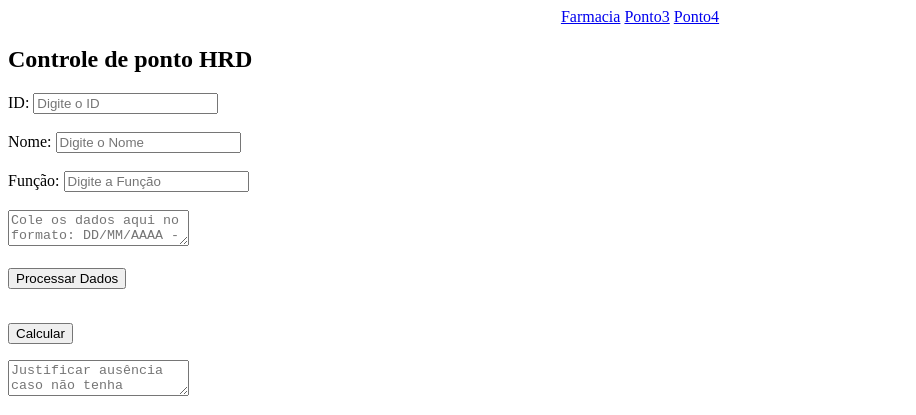
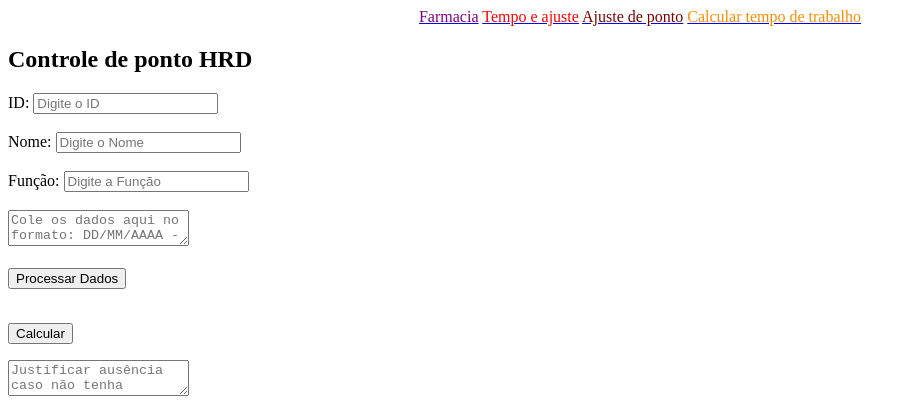
Before and after one commit to JackyMayers/ponto4, a plain HTML site: page index.html in a window 1280 px wide. Shown: the top 415 px of the page, without its empty margins (0-916 px from the left). Drawn offline with nearby package versions, Linux system fonts and the light colour scheme.

Commit message:
Update index.html

```diff
--- a/index.html
+++ b/index.html
@@ -7,9 +7,10 @@
 <body>
     <center>
 
-        <a href="https://tairritadotio.github.io/farmacia/">Farmacia</a>
-        <a href="https://tairritadotio.github.io/ponto3/">Ponto3</a>
-        <a href="https://tairritadotio.github.io/ponto4/">Ponto4</a>
+        <a href="https://tairritadotio.github.io/farmacia/"><font color="purple"> Farmacia</font></a>
+         <a href="https://tairritadotio.github.io/ponto2/"><font color="red">Tempo e ajuste</font></a>
+        <a href="https://tairritadotio.github.io/ponto3/"><font color="maroon">Ajuste de ponto</font></a>
+        <a href="https://tairritadotio.github.io/ponto4/"><font color="darkorange">Calcular tempo de trabalho</font></a>
     </center>
     <h2>Controle de ponto HRD</h2>
 
```
